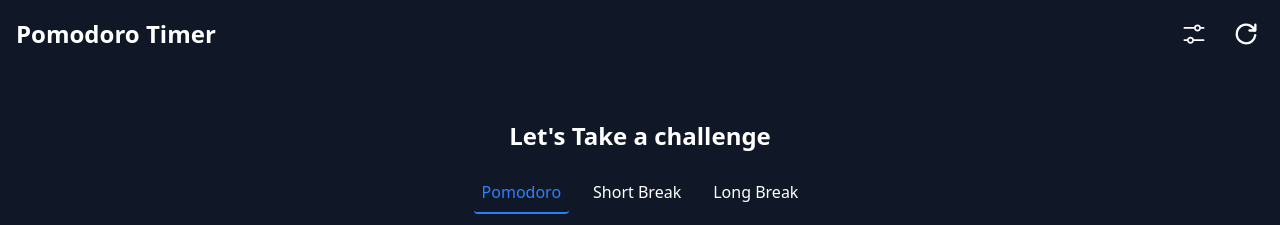
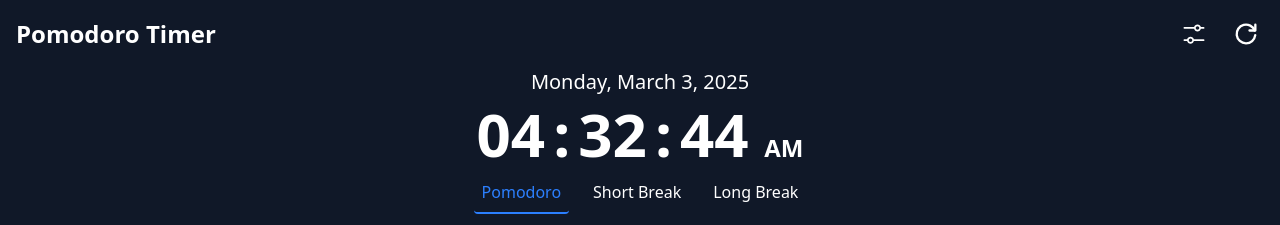
Before and after one commit to saugatdhakal/Pomodoro, a React (Vite) app: page / in a window 1280 px wide. Shown: the top 225 px of the page. Built offline with nearby package versions, Linux system fonts and the light colour scheme.

Commit message:
Refactor Pomodoro component to replace NewTask with Current component and update MusicPlayer to accept theme prop

```diff
--- /dev/null
+++ b/src/Current.jsx
@@ -0,0 +1,43 @@
+import { useState, useEffect } from "react";
+
+function CurrentTimer({ theme = "light" }) {
+  // Set initial time to 1 PM for preview
+  const initialTime = new Date();
+  initialTime.setHours(13, 0, 0); // Set to 1:00:00 PM
+
+  const [time, setTime] = useState(initialTime);
+
+  useEffect(() => {
+    const interval = setInterval(() => {
+      setTime(new Date());
+    }, 1000);
+    return () => clearInterval(interval);
+  }, []);
+
+  // Format time in 12-hour format
+  const hours12 = String(time.getHours() % 12 || 12).padStart(2, '0');
+  const minutes = String(time.getMinutes()).padStart(2, '0');
+  const seconds = String(time.getSeconds()).padStart(2, '0');
+  const ampm = time.getHours() >= 12 ? 'PM' : 'AM';
+
+  // Format date as "Day, Month D, YYYY"
+  const options = { weekday: 'long', year: 'numeric', month: 'long', day: 'numeric' };
+  const formattedDate = time.toLocaleDateString('en-US', options);
+
+  return (
+    <div className={`flex flex-col items-center justify-center ${
+      theme === "dark" ? "text-white" : "text-black"
+    }`}>
+      <div className="text-center w-full max-w-md">
+        <p className="md:text-xl mb-2">{formattedDate}</p>
+      </div>
+      <div>
+        <h1 className="md:text-6xl text-3xl font-bold">
+          {hours12}<span className="mx-2">:</span>{minutes}<span className="mx-2">:</span>{seconds} <span className="text-2xl">{ampm}</span>
+        </h1>
+      </div>
+    </div>
+  );
+}
+
+export default CurrentTimer;
--- a/src/NewTask.jsx
+++ /dev/null
@@ -1,11 +0,0 @@
-function NewTask({ toggleCard }) {
-  return (
-    <div onClick={toggleCard} className="flex justify-center mt-10">
-      <h1 className="text-2xl font-bold hover:text-blue-500 cursor-pointer hover:bg-blue-100 rounded-md p-3">
-        Let's Take a challenge
-      </h1>
-    </div>
-  );
-}
-
-export default NewTask;
--- a/src/Pomodoro.jsx
+++ b/src/Pomodoro.jsx
@@ -1,6 +1,6 @@
 import { useState, useRef, useContext, useEffect } from "react";
 import Navbar from "./Navbar";
-import NewTask from "./NewTask";
+import Current from "./Current";
 import Timer from "./Timer";
 import PomodoroMode from "./component/PomodoroMode";
 import breakSound from "./audio/bedside-clock-alarm-95792.mp3";
@@ -245,10 +245,9 @@ function Pomodoro() {
           preload="auto"
           style={{ display: "none" }}
         />
-        <MusicPlayer/>
-
+        <MusicPlayer theme={theme}/>
         <Navbar toggleCard={toggleCard} />
-        <NewTask toggleCard={toggleCard} isCardOpen={isCardOpen} />
+        <Current theme={theme} isCardOpen={isCardOpen} />
         {isCardOpen && (
           <Setting
             toggleCard={toggleCard}
--- a/src/component/MusicPlayer.jsx
+++ b/src/component/MusicPlayer.jsx
@@ -17,7 +17,7 @@ import {
   FaVolumeMute,
 } from "react-icons/fa";
 
-function MusicPlayer() {
+function MusicPlayer({theme}) {
   const audioList = [
     {
       name: "Lofi",
@@ -189,7 +189,7 @@ function MusicPlayer() {
 
   return (
     <div className="relative ">
-      <div className="w-full fixed bottom-0 bg-gray-800 text-white p-4">
+      <div className={`w-full fixed bottom-0 ${theme == "dark"? "bg-gray-800 text-white":"  bg-white border-t-1 text-black"}  p-4`}>
         <div className="flex justify-between items-center">
           <div className="flex items-between space-x-4 text-xl">
             <button
@@ -236,8 +236,9 @@ function MusicPlayer() {
         <audio ref={audioRef} loop preload="auto" src={selectedAudio} />
       </div>
       <div
-  className={`fixed bottom-12 z-50 w-full rounded-t-xl bg-gray-800
+  className={`fixed bottom-12 z-50 w-full rounded-t-xl
     ${musicAblemCard ? "block" : "hidden"}
+    ${theme == "dark"? "bg-gray-800 text-white":"  bg-white border-t-1 text-black"}
   `}
 >
   <div className="p-4">
```
